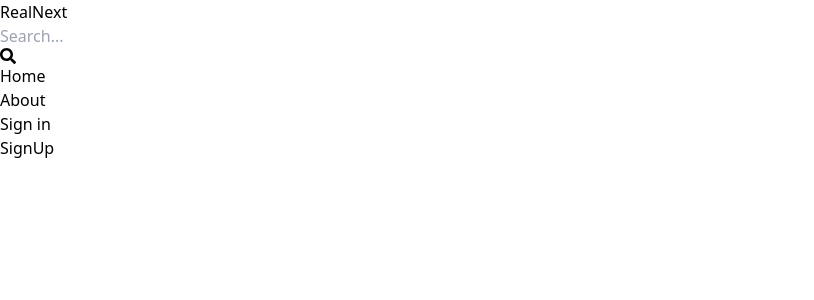
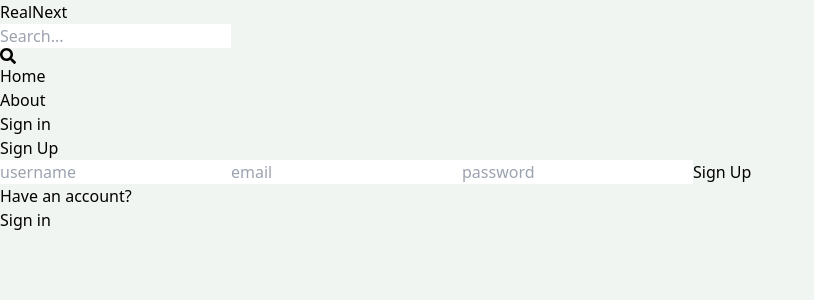
Before and after one commit to borugaddaebenezer/realnext, a React (Vite) app in the folder client/: page /sign-up in a window 1280 px wide. Shown: the top 300 px of the page, without its empty margins (0-814 px from the left). Built offline with nearby package versions, Linux system fonts and the light colour scheme.

Commit message:
complete signup page UI

```diff
--- a/client/src/index.css
+++ b/client/src/index.css
@@ -1,3 +1,7 @@
 @tailwind base;
 @tailwind components;
 @tailwind utilities;
+
+body{
+    background-color: rgb(241, 245, 241);
+}
--- a/client/src/pages/SignUp.jsx
+++ b/client/src/pages/SignUp.jsx
@@ -1,7 +1,36 @@
-import React from 'react'
+import {Link} from 'react-router-dom';
 
 export default function SignUp() {
   return (
-    <div>SignUp</div>
-  )
+    <div className='p-3 max-w-lg mx-auto'>
+      <h1 className='text-3xl text-center font-semibold my-7'>Sign Up</h1>
+      <form className='flex flex-col gap-4'>
+        <input
+          type='text'
+          placeholder='username'
+          className='border p-3 rounded-lg'
+          id='username'
+        />
+        <input
+          type='email'
+          placeholder='email'
+          className='border p-3 rounded-lg'
+          id='email'
+        />
+        <input
+          type='password'
+          placeholder='password'
+          className='border p-3 rounded-lg'
+          id='password'
+        />
+        <button className='bg-slate-700 text-white p-3 rounded-lg uppercase hover:opacity-95 disabled:opacity-80'>Sign Up</button>
+      </form>
+      <div className='flex gap-2 mt-5'>
+        <p>Have an account?</p>
+        <Link>
+        <span className='text-blue-700'>Sign in</span>
+        </Link>
+      </div>
+    </div>
+  );
 }
```
